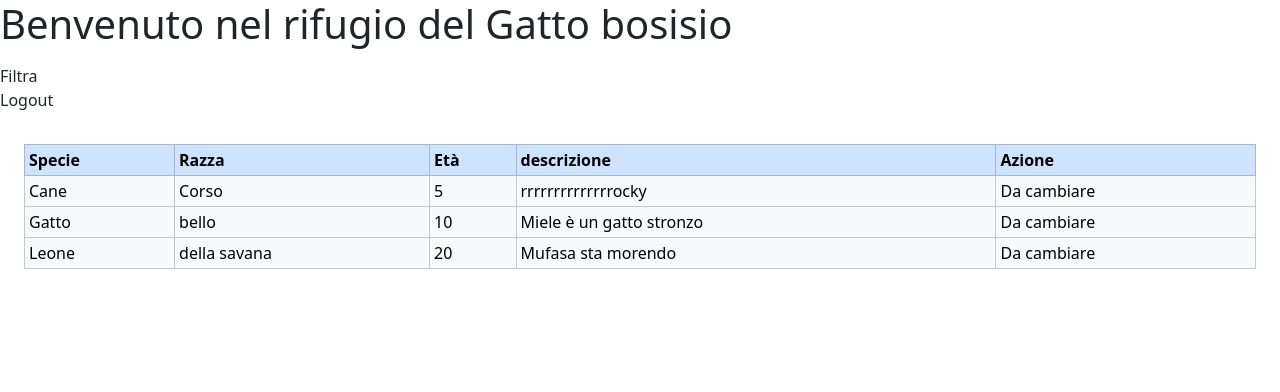
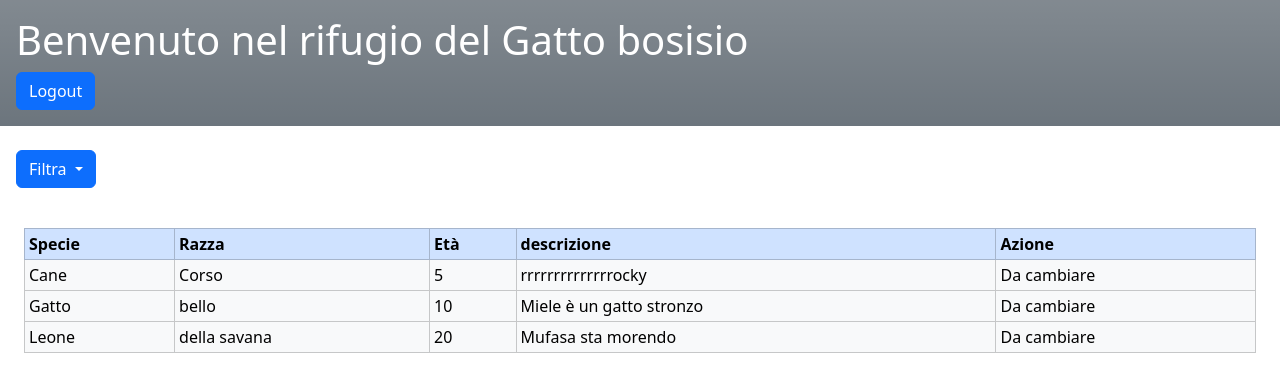
Before and after one commit to lucagarau/ProgettoISW, a Django app: page / in a window 1280 px wide. Shown: the top 392 px of the page. Run offline with Django 4.2, Linux system fonts and the light colour scheme; data comes from the database, SQL or seed files in the repository; some libraries are stand-ins or nearby versions.

Commit message:
Inizio Grafica Home
Iniziate modifiche grafiche pagina home

```diff
--- a/rifugiobosisio/rifugioAnimali/templates/rifugioAnimali/home.html
+++ b/rifugiobosisio/rifugioAnimali/templates/rifugioAnimali/home.html
@@ -13,19 +13,31 @@
 
 
 
-    <header>
-        <h1>Benvenuto nel rifugio del Gatto bosisio</h1>
+    <header class="p-3 mb-2 bg-secondary bg-gradient text-white">
+        <h1 class="justify-content-md-center">Benvenuto nel rifugio del Gatto bosisio</h1>
+            <!--Logout-->
+            <a class="justify-content-end btn btn-primary" href="#" role="button">Logout</a>
+        </div>
+    </header>
 
-        <nav class="navbar">
-            <div class="">
-                <ul class="navbar-nav d-flex">
-                    <li class="nav-item">Filtra</li>
-                    <li class="nav-item">Logout</li>
+        <!--Dropdown Filtra-->
+        <div class="p-3 btn-group">
+            <button type="button" class="btn btn-primary dropdown-toggle" data-bs-toggle="dropdown" aria-expanded="false">
+            Filtra
+            </button>
+            <ul class="dropdown-menu">
+            <li><a class="dropdown-item" href="#">Action</a></li>
+            <li><a class="dropdown-item" href="#">Another action</a></li>
+            <li><a class="dropdown-item" href="#">Something else here</a></li>
+            <li><hr class="dropdown-divider"></li>
+            <li><a class="dropdown-item" href="#">Separated link</a></li>
             </ul>
         </div>
-        </nav>
-    </header>
 
+
+
+
+        <!--INIZIO NONTOCCARE-->
         {% if lista_animali %}
         <!-- <ul>
                 {% for animali in lista_animali %}
@@ -45,6 +57,7 @@
                         <th>Azione</th>
                     </tr>
                 </thead>
+
                 <tbody>
                     {% for animali in lista_animali %}
                         <tr class="table-light">
@@ -57,9 +70,11 @@
                         </tr>
                     {% endfor %}
                 </tbody>
+
             </table>
         {% else %}
             <p>non ci sono animali</p>
         {% endif %}
-</div>
+        <!--FINE NONTOCCARE-->
+
 </body>
```
Lines whose indentation alone changed are shown as unchanged.
